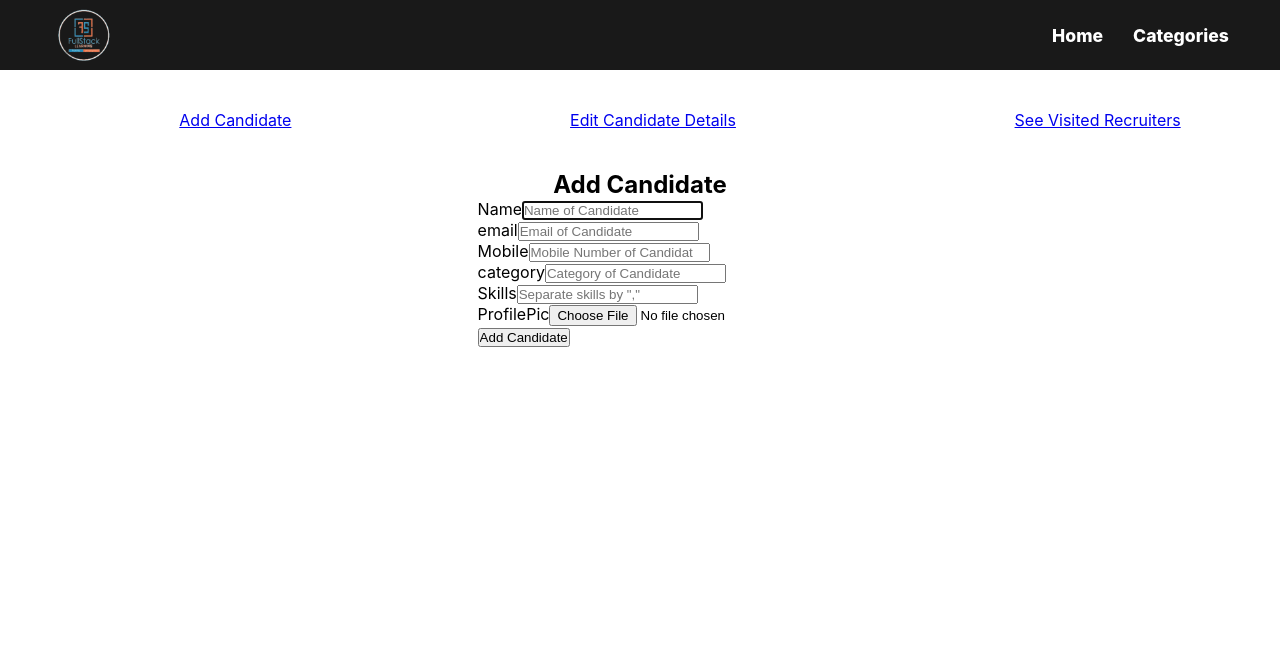
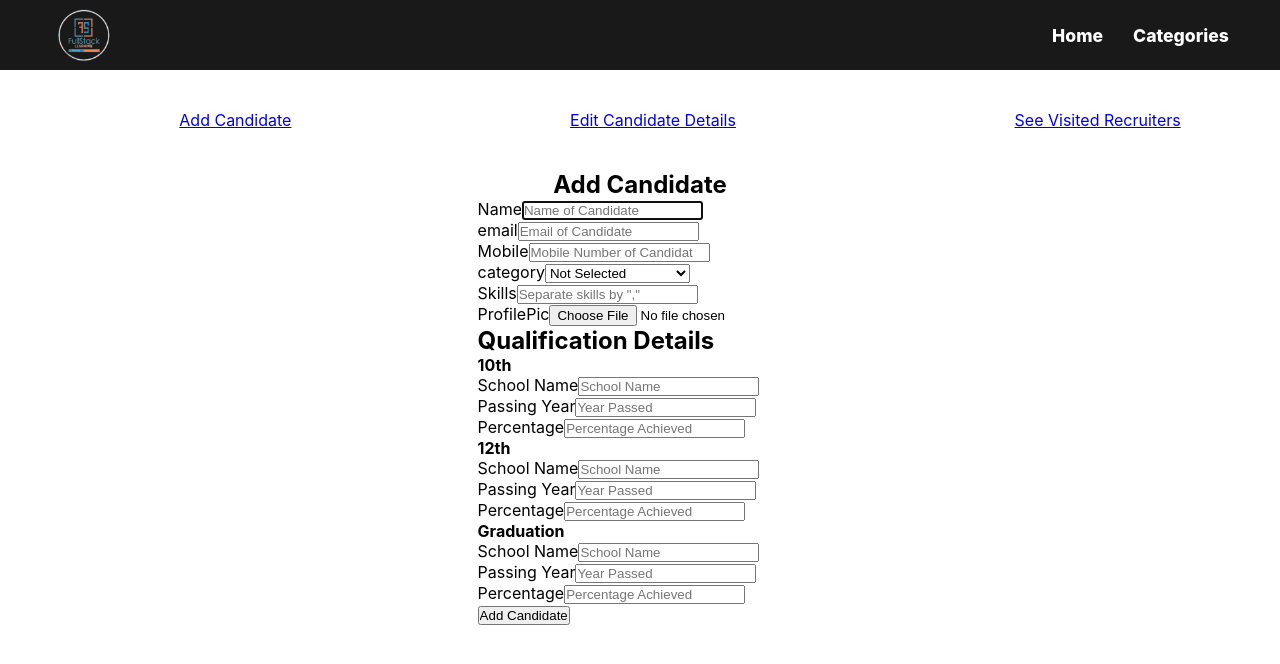
Before and after one commit to ajayshekhawat1803/Simple-Hiring-Frontend, a React (Create React App) app: page /admin/add-candidate in a window 1280 px wide. Shown: the top 664 px of the page. Built offline with nearby package versions, Linux system fonts and the light colour scheme.

Commit message:
Admin now can Add Qualifications of the Candidate

```diff
--- a/src/Components/Admin/AddCandidate.js
+++ b/src/Components/Admin/AddCandidate.js
@@ -9,24 +9,53 @@ const AddCandidate = () => {
   const [skills, setskillsArray] = useState([])
   const [profilePic, setProfilePic] = useState(null)
   const [mobile, setMobile] = useState("")
+  const [schoolName10, setschoolName10] = useState("")
+  const [year10, setyear10] = useState("")
+  const [percentage10, setpercentage10] = useState("")
+  const [schoolName12, setschoolName12] = useState("")
+  const [year12, setyear12] = useState("")
+  const [percentage12, setpercentage12] = useState("")
+  const [collegeName, setCollegeName] = useState("")
+  const [year, setYear] = useState("")
+  const [percentage, setPercentage] = useState("")
 
   const HandleAddCandidate = async () => {
-    // let response = await axios.post("http://localhost:4000/admin/add-candidate", { name, email, category, skills })
-    // response = response.data
-    // if (response._id) {
-    //   alert("New Candidate has been added to Database")
-    // } else {
-    //   alert("Ooops!! Something Went wrong")
-    // }
-    // console.log({ name, email, category, skills, mobile, profilePic });
+    // console.log({
+    //   name: name,
+    //   email: email,
+    //   category: category,
+    //   skills: skills,
+    //   mobile: mobile,
+    //   profilePic: profilePic,
+    //   secondary: { schoolName10, year10, percentage10 },
+    //   seniorSecondary: { schoolName12, year12, percentage12 },
+    //   graduation: { collegeName, year, percentage }
+    // });
     let result = await axios.post("http://localhost:4000/admin/add-candidate",
-      { name, email, category, skills, mobile, profilePic },
+      {
+        name: name,
+        email: email,
+        category: category,
+        skills: skills,
+        mobile: mobile,
+        profilePic: profilePic,
+        qualifications: {
+          secondary: { schoolName10, year10, percentage10 },
+          seniorSecondary: { schoolName12, year12, percentage12 },
+          graduation: { collegeName, year, percentage }
+        }
+      },
       {
         headers: {
           'Content-Type': 'multipart/form-data',
         },
       })
     console.log(result.data);
+    if (result.data._id) {
+      alert("New Candidate has been added to Database")
+    } else {
+      alert("Ooops!! Something Went wrong")
+    }
   }
   return (
     <div className='addCandidate'>
@@ -52,7 +81,13 @@ const AddCandidate = () => {
         </div>
         <div className='input-cont'>
           <label>category</label>
-          <input type='text' placeholder='Category of Candidate' value={category} onChange={(e) => setCategory(e.target.value)} />
+          {/* <input type='text' placeholder='Category of Candidate' value={category} onChange={(e) => setCategory(e.target.value)} /> */}
+          <select value={category} onChange={(e) => setCategory(e.target.value)}>
+            <option value="">Not Selected</option>
+            <option value="Frontend Developer">Frontend Developer</option>
+            <option value="Backend Developer">Backend Developer</option>
+            <option value="Full Stack Developer">Full Stack Developer</option>
+          </select>
         </div>
         <div className='input-cont'>
           <label>Skills</label>
@@ -65,6 +100,46 @@ const AddCandidate = () => {
           <label>ProfilePic</label>
           <input type='file' onChange={(e) => setProfilePic(e.target.files[0])} />
         </div>
+        <h2>Qualification Details</h2>
+        <h4>10th</h4>
+        <div className='input-cont'>
+          <label>School Name</label>
+          <input type='text' placeholder='School Name' value={schoolName10} onChange={(e) => setschoolName10(e.target.value)} />
+        </div>
+        <div className='input-cont'>
+          <label>Passing Year</label>
+          <input type='number' placeholder='Year Passed' value={year10} onChange={(e) => setyear10(e.target.value)} />
+        </div>
+        <div className='input-cont'>
+          <label>Percentage</label>
+          <input type='number' placeholder='Percentage Achieved' value={percentage10} onChange={(e) => setpercentage10(e.target.value)} />
+        </div>
+        <h4>12th</h4>
+        <div className='input-cont'>
+          <label>School Name</label>
+          <input type='text' placeholder='School Name' value={schoolName12} onChange={(e) => setschoolName12(e.target.value)} />
+        </div>
+        <div className='input-cont'>
+          <label>Passing Year</label>
+          <input type='number' placeholder='Year Passed' value={year12} onChange={(e) => setyear12(e.target.value)} />
+        </div>
+        <div className='input-cont'>
+          <label>Percentage</label>
+          <input type='number' placeholder='Percentage Achieved' value={percentage12} onChange={(e) => setpercentage12(e.target.value)} />
+        </div>
+        <h4>Graduation</h4>
+        <div className='input-cont'>
+          <label>School Name</label>
+          <input type='text' placeholder='School Name' value={collegeName} onChange={(e) => setCollegeName(e.target.value)} />
+        </div>
+        <div className='input-cont'>
+          <label>Passing Year</label>
+          <input type='number' placeholder='Year Passed' value={year} onChange={(e) => setYear(e.target.value)} />
+        </div>
+        <div className='input-cont'>
+          <label>Percentage</label>
+          <input type='number' placeholder='Percentage Achieved' value={percentage} onChange={(e) => setPercentage(e.target.value)} />
+        </div>
         <input type='submit' value="Add Candidate" />
       </form>
     </div>
```
